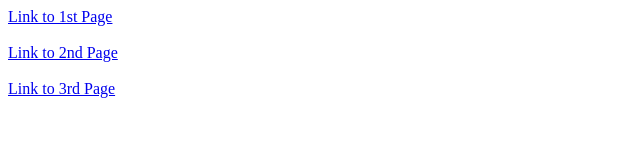
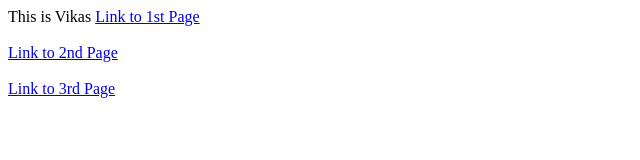
Before and after one commit to Vika786/devopsdemo1, a plain HTML site: page index.html in a window 1280 px wide. Shown: the whole page, without its empty margins (0-640 px from the left). Drawn offline with Linux system fonts and the light colour scheme.

Commit message:
Update index.html

```diff
--- a/index.html
+++ b/index.html
@@ -1,5 +1,6 @@
 <html>
     <body>
+    This is Vikas
     <a HREF="index.html">Link to 1st Page</a>
     <br></br>
     <a HREF="page2.html">Link to 2nd Page</a>
```
